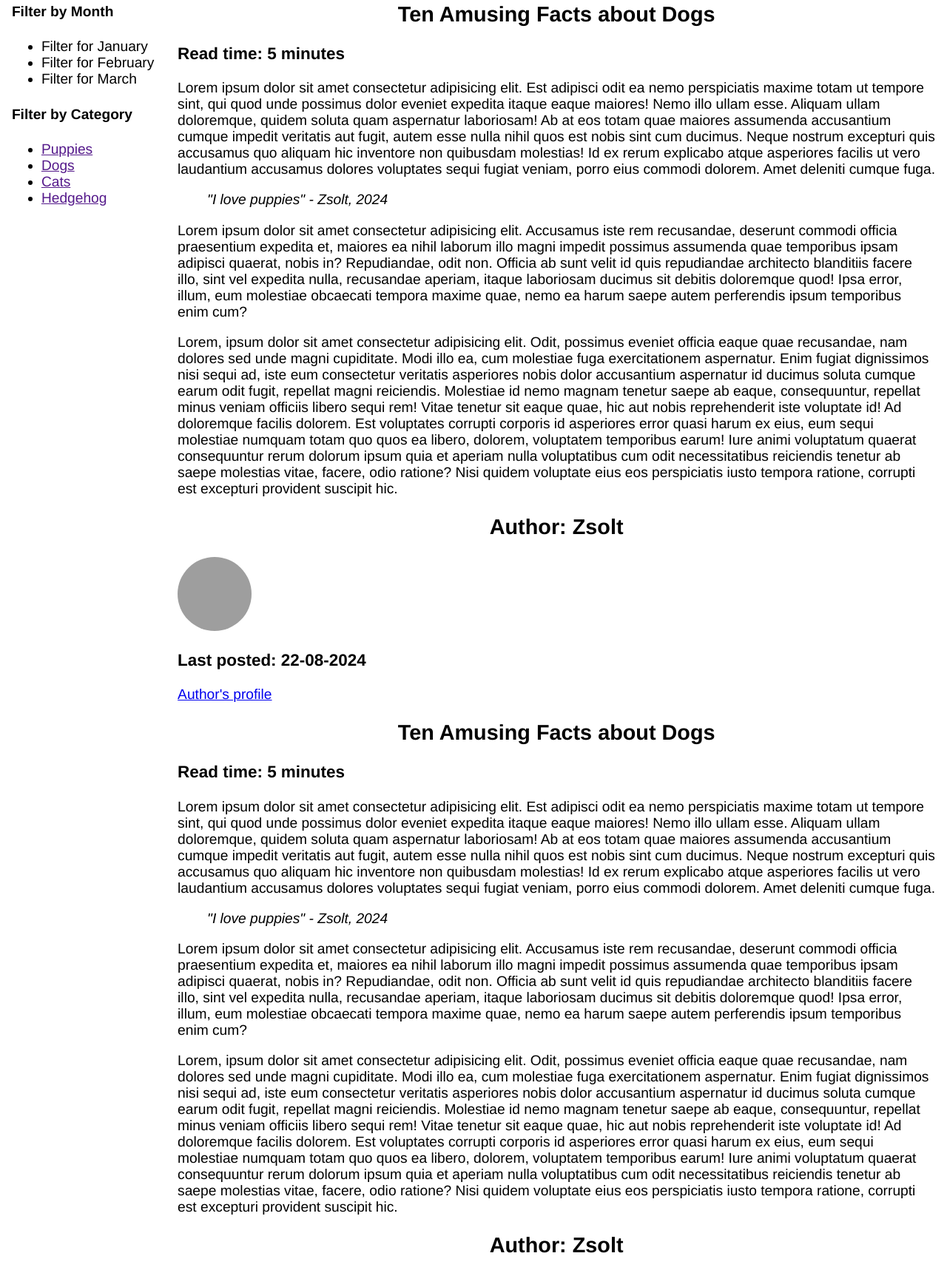
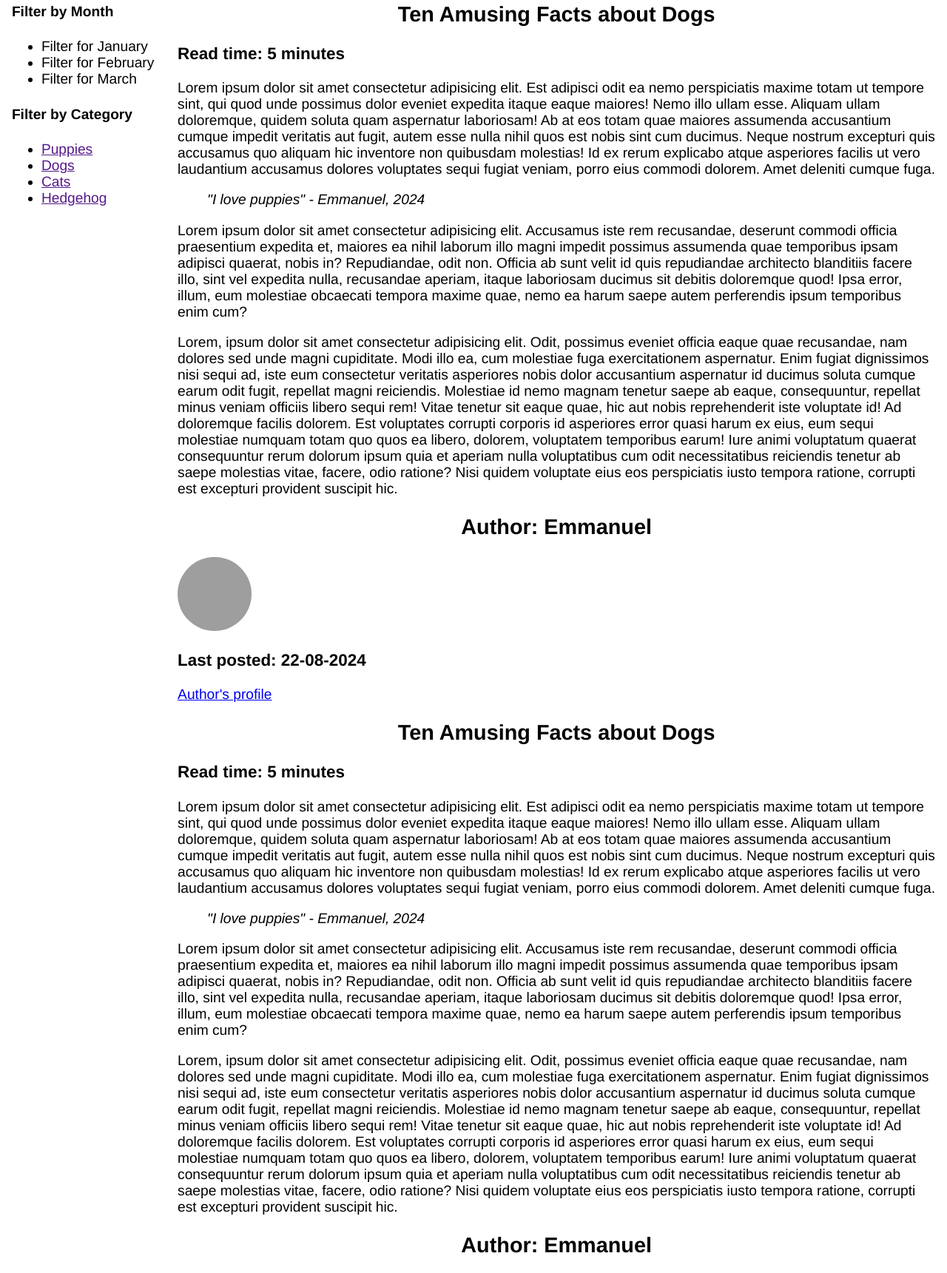
Before and after one commit to em-kasa/em-kasa.github.io, a plain HTML site: page index.html in a window 1280 px wide. Shown: the part 117-1838 px from the top of the page at 74% size. Drawn offline with Linux system fonts and the light colour scheme; no server answers; grey boxes are pictures that could not be loaded.

Commit message:
Update index.html

```diff
--- a/index.html
+++ b/index.html
@@ -61,13 +61,13 @@
                 <main>
                     <p>Lorem ipsum dolor sit amet consectetur adipisicing elit. Est adipisci odit ea nemo perspiciatis maxime totam ut tempore sint, qui quod unde possimus dolor eveniet expedita itaque eaque maiores! Nemo illo ullam esse. Aliquam ullam doloremque, quidem soluta quam aspernatur laboriosam! Ab at eos totam quae maiores assumenda accusantium cumque impedit veritatis aut fugit, autem esse nulla nihil quos est nobis sint cum ducimus. Neque nostrum excepturi quis accusamus quo aliquam hic inventore non quibusdam molestias! Id ex rerum explicabo atque asperiores facilis ut vero laudantium accusamus dolores voluptates sequi fugiat veniam, porro eius commodi dolorem. Amet deleniti cumque fuga.</p>
                     <blockquote>
-                        <cite> "I love puppies" - Zsolt, 2024</cite>
+                        <cite> "I love puppies" - Emmanuel, 2024</cite>
                     </blockquote>
                     <p>Lorem ipsum dolor sit amet consectetur adipisicing elit. Accusamus iste rem recusandae, deserunt commodi officia praesentium expedita et, maiores ea nihil laborum illo magni impedit possimus assumenda quae temporibus ipsam adipisci quaerat, nobis in? Repudiandae, odit non. Officia ab sunt velit id quis repudiandae architecto blanditiis facere illo, sint vel expedita nulla, recusandae aperiam, itaque laboriosam ducimus sit debitis doloremque quod! Ipsa error, illum, eum molestiae obcaecati tempora maxime quae, nemo ea harum saepe autem perferendis ipsum temporibus enim cum?</p>
                     <p>Lorem, ipsum dolor sit amet consectetur adipisicing elit. Odit, possimus eveniet officia eaque quae recusandae, nam dolores sed unde magni cupiditate. Modi illo ea, cum molestiae fuga exercitationem aspernatur. Enim fugiat dignissimos nisi sequi ad, iste eum consectetur veritatis asperiores nobis dolor accusantium aspernatur id ducimus soluta cumque earum odit fugit, repellat magni reiciendis. Molestiae id nemo magnam tenetur saepe ab eaque, consequuntur, repellat minus veniam officiis libero sequi rem! Vitae tenetur sit eaque quae, hic aut nobis reprehenderit iste voluptate id! Ad doloremque facilis dolorem. Est voluptates corrupti corporis id asperiores error quasi harum ex eius, eum sequi molestiae numquam totam quo quos ea libero, dolorem, voluptatem temporibus earum! Iure animi voluptatum quaerat consequuntur rerum dolorum ipsum quia et aperiam nulla voluptatibus cum odit necessitatibus reiciendis tenetur ab saepe molestias vitae, facere, odio ratione? Nisi quidem voluptate eius eos perspiciatis iusto tempora ratione, corrupti est excepturi provident suscipit hic.</p>
                 </main>
                 <footer>
-                    <h2>Author: Zsolt</h2>
+                    <h2>Author: Emmanuel</h2>
                     <img src="https://placebear.com/100/100" alt="A profile pic of a bear">
                     <H3>Last posted: 22-08-2024</H3>
                     <a href="https://www.brightnetwork.co.uk/bright-network-events/couch-to-coder-2024" target="_blank">Author's profile</a>
@@ -82,13 +82,13 @@
                 <main>
                     <p>Lorem ipsum dolor sit amet consectetur adipisicing elit. Est adipisci odit ea nemo perspiciatis maxime totam ut tempore sint, qui quod unde possimus dolor eveniet expedita itaque eaque maiores! Nemo illo ullam esse. Aliquam ullam doloremque, quidem soluta quam aspernatur laboriosam! Ab at eos totam quae maiores assumenda accusantium cumque impedit veritatis aut fugit, autem esse nulla nihil quos est nobis sint cum ducimus. Neque nostrum excepturi quis accusamus quo aliquam hic inventore non quibusdam molestias! Id ex rerum explicabo atque asperiores facilis ut vero laudantium accusamus dolores voluptates sequi fugiat veniam, porro eius commodi dolorem. Amet deleniti cumque fuga.</p>
                     <blockquote>
-                        <cite> "I love puppies" - Zsolt, 2024</cite>
+                        <cite> "I love puppies" - Emmanuel, 2024</cite>
                     </blockquote>
                     <p>Lorem ipsum dolor sit amet consectetur adipisicing elit. Accusamus iste rem recusandae, deserunt commodi officia praesentium expedita et, maiores ea nihil laborum illo magni impedit possimus assumenda quae temporibus ipsam adipisci quaerat, nobis in? Repudiandae, odit non. Officia ab sunt velit id quis repudiandae architecto blanditiis facere illo, sint vel expedita nulla, recusandae aperiam, itaque laboriosam ducimus sit debitis doloremque quod! Ipsa error, illum, eum molestiae obcaecati tempora maxime quae, nemo ea harum saepe autem perferendis ipsum temporibus enim cum?</p>
                     <p>Lorem, ipsum dolor sit amet consectetur adipisicing elit. Odit, possimus eveniet officia eaque quae recusandae, nam dolores sed unde magni cupiditate. Modi illo ea, cum molestiae fuga exercitationem aspernatur. Enim fugiat dignissimos nisi sequi ad, iste eum consectetur veritatis asperiores nobis dolor accusantium aspernatur id ducimus soluta cumque earum odit fugit, repellat magni reiciendis. Molestiae id nemo magnam tenetur saepe ab eaque, consequuntur, repellat minus veniam officiis libero sequi rem! Vitae tenetur sit eaque quae, hic aut nobis reprehenderit iste voluptate id! Ad doloremque facilis dolorem. Est voluptates corrupti corporis id asperiores error quasi harum ex eius, eum sequi molestiae numquam totam quo quos ea libero, dolorem, voluptatem temporibus earum! Iure animi voluptatum quaerat consequuntur rerum dolorum ipsum quia et aperiam nulla voluptatibus cum odit necessitatibus reiciendis tenetur ab saepe molestias vitae, facere, odio ratione? Nisi quidem voluptate eius eos perspiciatis iusto tempora ratione, corrupti est excepturi provident suscipit hic.</p>
                 </main>
                 <footer>
-                    <h2>Author: Zsolt</h2>
+                    <h2>Author: Emmanuel</h2>
                     <img src="https://placebear.com/100/100" alt="A profile pic of a bear">
                     <H3>Last posted: 22-08-2024</H3>
                     <a href="https://www.brightnetwork.co.uk/bright-network-events/couch-to-coder-2024" target="_blank">Author's profile</a>
@@ -103,13 +103,13 @@
                 <main>
                     <p>Lorem ipsum dolor sit amet consectetur adipisicing elit. Est adipisci odit ea nemo perspiciatis maxime totam ut tempore sint, qui quod unde possimus dolor eveniet expedita itaque eaque maiores! Nemo illo ullam esse. Aliquam ullam doloremque, quidem soluta quam aspernatur laboriosam! Ab at eos totam quae maiores assumenda accusantium cumque impedit veritatis aut fugit, autem esse nulla nihil quos est nobis sint cum ducimus. Neque nostrum excepturi quis accusamus quo aliquam hic inventore non quibusdam molestias! Id ex rerum explicabo atque asperiores facilis ut vero laudantium accusamus dolores voluptates sequi fugiat veniam, porro eius commodi dolorem. Amet deleniti cumque fuga.</p>
                     <blockquote>
-                        <cite> "I love puppies" - Zsolt, 2024</cite>
+                        <cite> "I love puppies" - Emmanuel, 2024</cite>
                     </blockquote>
                     <p>Lorem ipsum dolor sit amet consectetur adipisicing elit. Accusamus iste rem recusandae, deserunt commodi officia praesentium expedita et, maiores ea nihil laborum illo magni impedit possimus assumenda quae temporibus ipsam adipisci quaerat, nobis in? Repudiandae, odit non. Officia ab sunt velit id quis repudiandae architecto blanditiis facere illo, sint vel expedita nulla, recusandae aperiam, itaque laboriosam ducimus sit debitis doloremque quod! Ipsa error, illum, eum molestiae obcaecati tempora maxime quae, nemo ea harum saepe autem perferendis ipsum temporibus enim cum?</p>
                     <p>Lorem, ipsum dolor sit amet consectetur adipisicing elit. Odit, possimus eveniet officia eaque quae recusandae, nam dolores sed unde magni cupiditate. Modi illo ea, cum molestiae fuga exercitationem aspernatur. Enim fugiat dignissimos nisi sequi ad, iste eum consectetur veritatis asperiores nobis dolor accusantium aspernatur id ducimus soluta cumque earum odit fugit, repellat magni reiciendis. Molestiae id nemo magnam tenetur saepe ab eaque, consequuntur, repellat minus veniam officiis libero sequi rem! Vitae tenetur sit eaque quae, hic aut nobis reprehenderit iste voluptate id! Ad doloremque facilis dolorem. Est voluptates corrupti corporis id asperiores error quasi harum ex eius, eum sequi molestiae numquam totam quo quos ea libero, dolorem, voluptatem temporibus earum! Iure animi voluptatum quaerat consequuntur rerum dolorum ipsum quia et aperiam nulla voluptatibus cum odit necessitatibus reiciendis tenetur ab saepe molestias vitae, facere, odio ratione? Nisi quidem voluptate eius eos perspiciatis iusto tempora ratione, corrupti est excepturi provident suscipit hic.</p>
                 </main>
                 <footer>
-                    <h2>Author: Zsolt</h2>
+                    <h2>Author: Emmanuel</h2>
                     <img src="https://placebear.com/100/100" alt="A profile pic of a bear">
                     <H3>Last posted: 22-08-2024</H3>
                     <a href="https://www.brightnetwork.co.uk/bright-network-events/couch-to-coder-2024" target="_blank">Author's profile</a>
```
